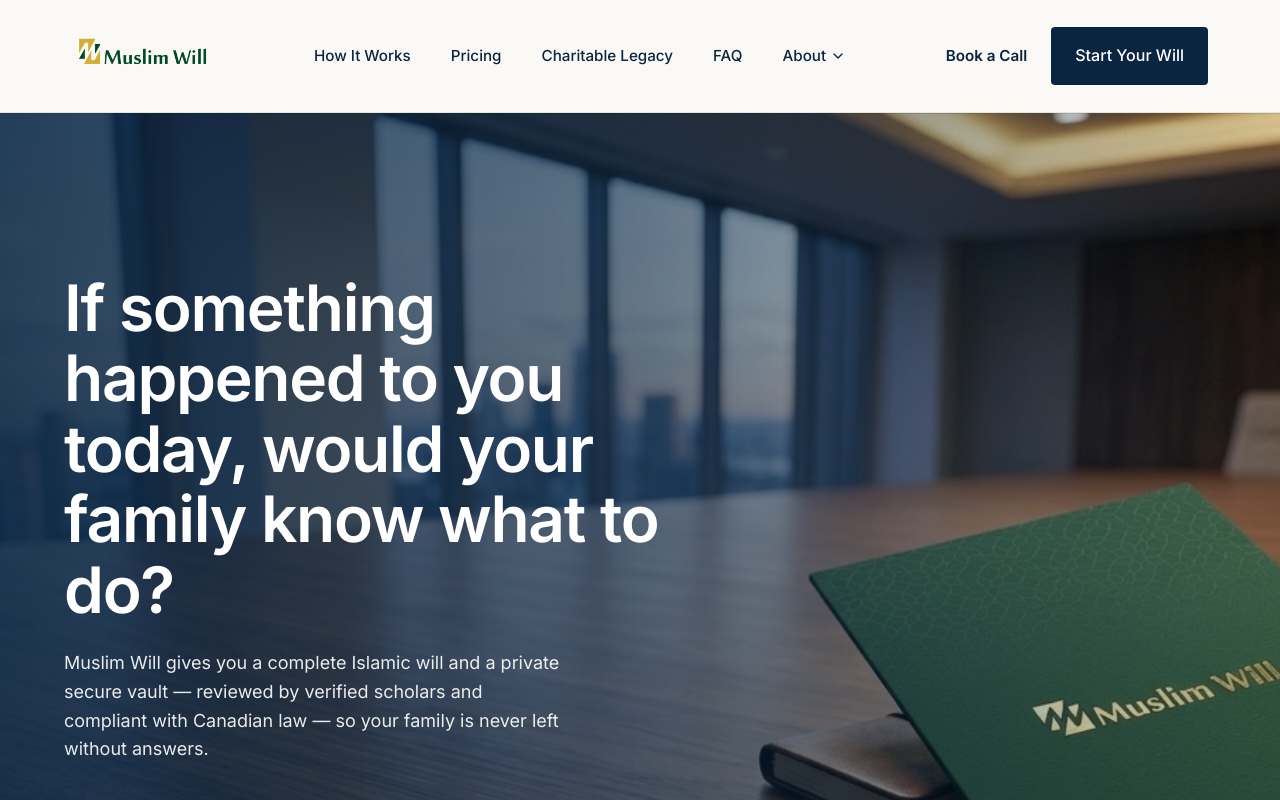
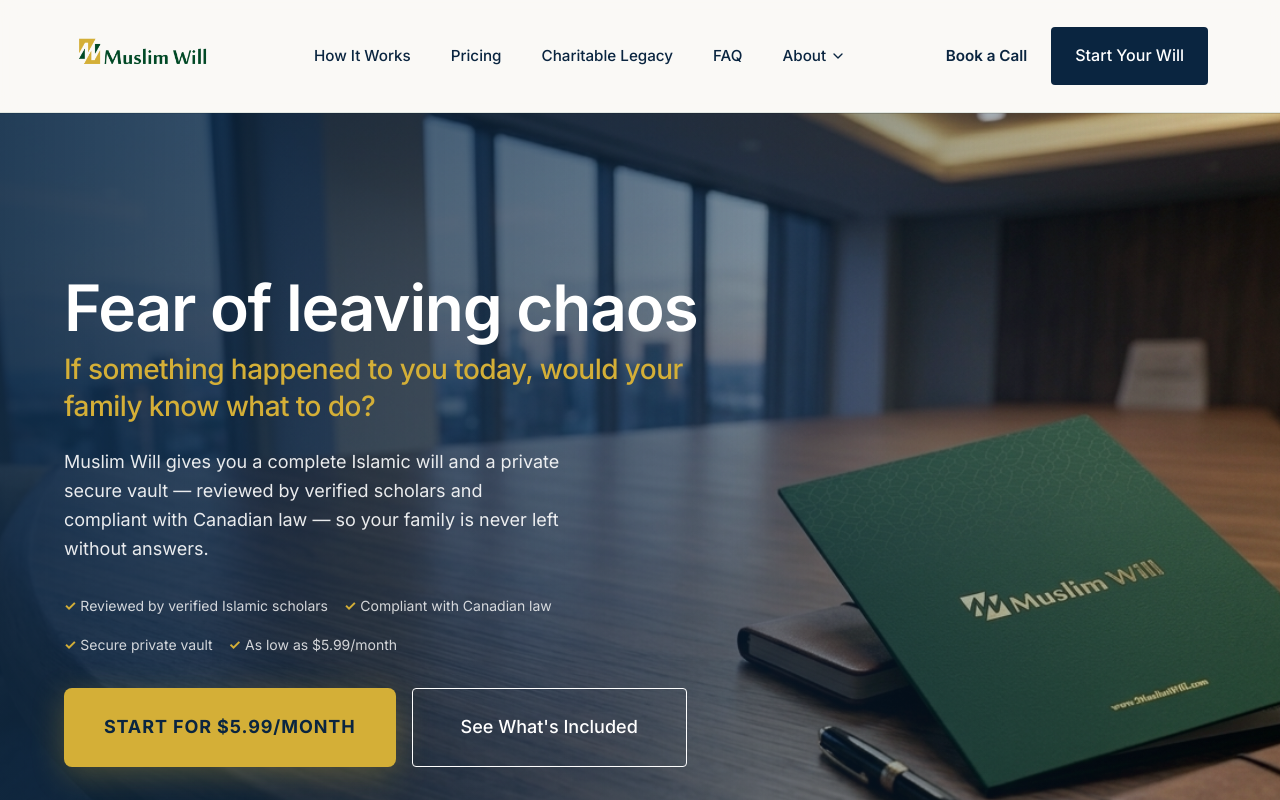
Before and after one commit to ahmedanwarabdulaziz/MuslimWill, a Next.js app: page / in a window 1280 px wide. Shown: the top 800 px of the page. Built offline with nearby package versions, Linux system fonts and the light colour scheme; no server answers.

Commit message:
feat: update hero section header and add sub-header

```diff
--- a/app/page.module.css
+++ b/app/page.module.css
@@ -120,9 +120,17 @@
 
 .heroH1 {
   font-size: clamp(2.5rem, 5vw, 4rem);
-  margin-bottom: var(--space-4);
+  margin-bottom: var(--space-2);
   color: var(--color-surface);
   line-height: 1.1;
+}
+
+.heroSubH1 {
+  font-size: clamp(1.25rem, 2.5vw, 1.75rem);
+  margin-bottom: var(--space-4);
+  color: var(--color-gold);
+  line-height: 1.3;
+  font-weight: 500;
 }
 
 .heroCopy {
--- a/app/page.tsx
+++ b/app/page.tsx
@@ -23,8 +23,11 @@
         <div className={`${styles.container} ${styles.heroContent}`}>
           <div className={styles.heroTextWrapper}>
              <h1 className={`${styles.heroH1} ${styles.fadeUp} ${styles.delay1}`}>
+               Fear of leaving chaos
+             </h1>
+             <h2 className={`${styles.heroSubH1} ${styles.fadeUp} ${styles.delay1}`}>
                If something happened to you today, would your family know what to do?
-             </h1>
+             </h2>
              <p className={`${styles.heroCopy} ${styles.fadeUp} ${styles.delay2}`}>
                Muslim Will gives you a complete Islamic will and a private secure vault — reviewed by verified scholars and compliant with Canadian law — so your family is never left without answers.
              </p>
```
